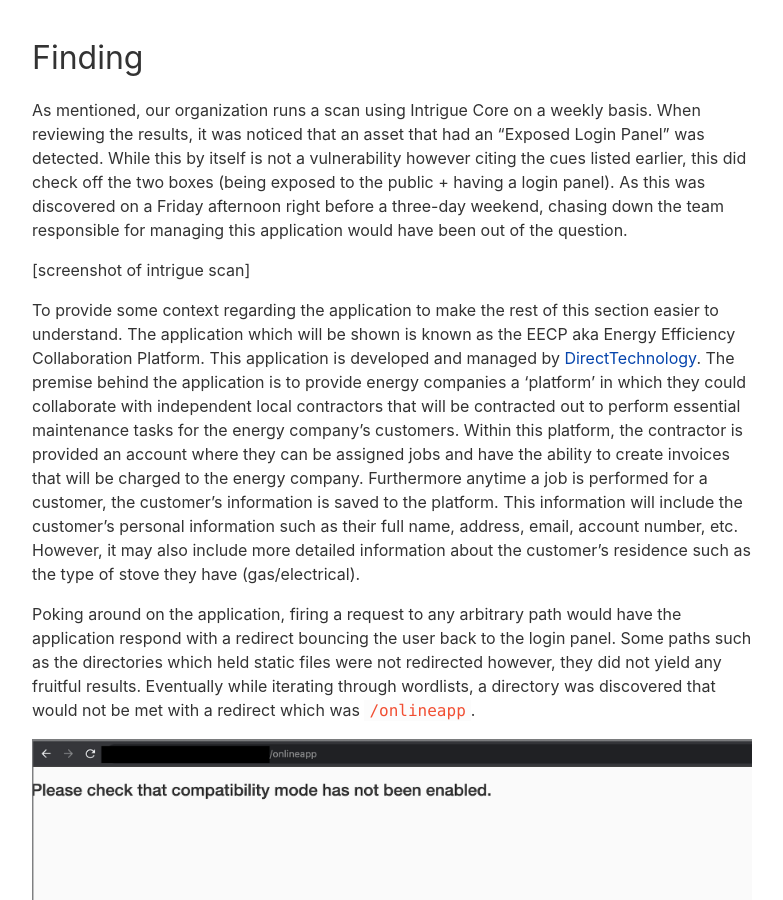
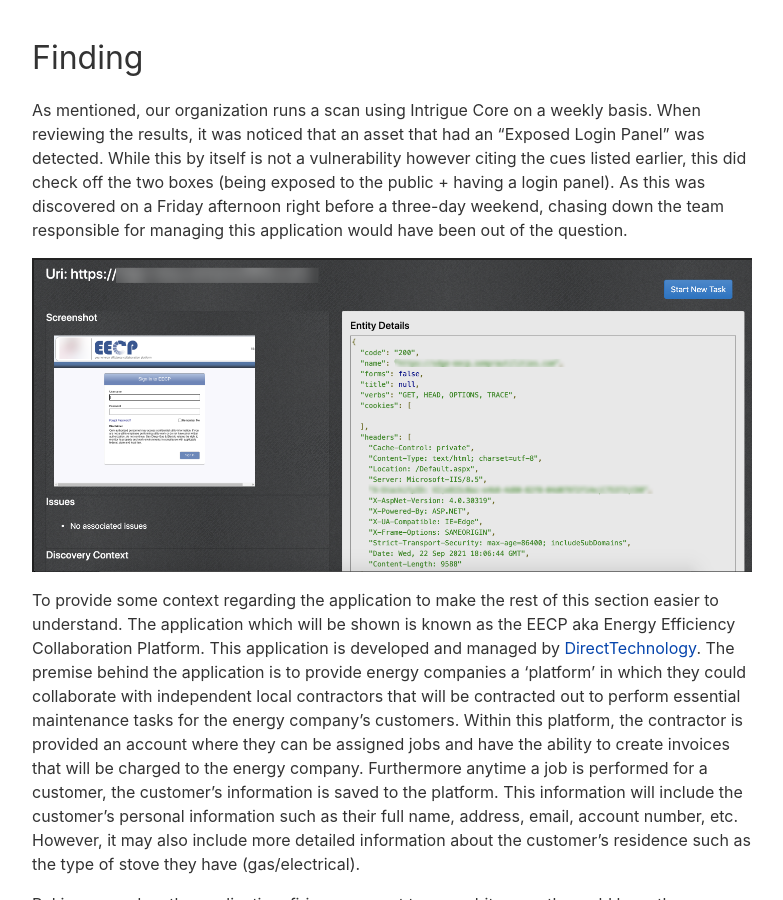
Before and after one commit to ingredous/ingredous.github.io, a Jekyll site: the page built from _posts/2021-09-01-in-progress.md, in a window 1280 px wide and 900 px high, scrolled down 2178 px. Shown: the whole window, without its empty margins (8-791 px from the left). Built offline with Jekyll 4.4.1, drawn with Linux system fonts in a browser that asks for light colours.

Commit message:
add intrigue scan screenshot

```diff
--- a/_posts/2021-09-01-in-progress.md
+++ b/_posts/2021-09-01-in-progress.md
@@ -36,7 +36,7 @@
 
 As mentioned, our organization runs a scan using Intrigue Core on a weekly basis. When reviewing the results, it was noticed that an asset that had an "Exposed Login Panel" was detected. While this by itself is not a vulnerability however citing the cues listed earlier, this did check off the two boxes (being exposed to the public + having a login panel). As this was discovered on a Friday afternoon right before a three-day weekend, chasing down the team responsible for managing this application would have been out of the question.
 
-[screenshot of intrigue scan]
+![Screenshot]({{ site.baseurl }}/images/posts/2020/eecp/intrigue-scan.png)
 
 To provide some context regarding the application to make the rest of this section easier to understand. The application which will be shown is known as the EECP aka Energy Efficiency Collaboration Platform. This application is developed and managed by [DirectTechnology](https://directtechnology.com/). The premise behind the application is to provide energy companies a 'platform' in which they could collaborate with independent local contractors that will be contracted out to perform essential maintenance tasks for the energy company's customers. Within this platform, the contractor is provided an account where they can be assigned jobs and have the ability to create invoices that will be charged to the energy company. Furthermore anytime a job is performed for a customer, the customer's information is saved to the platform. This information will include the customer's personal information such as their full name, address, email, account number, etc. However, it may also include more detailed information about the customer's residence such as the type of stove they have (gas/electrical).
 
```
Also changed, not shown: images/posts/2020/eecp/intrigue-scan.png (added).
